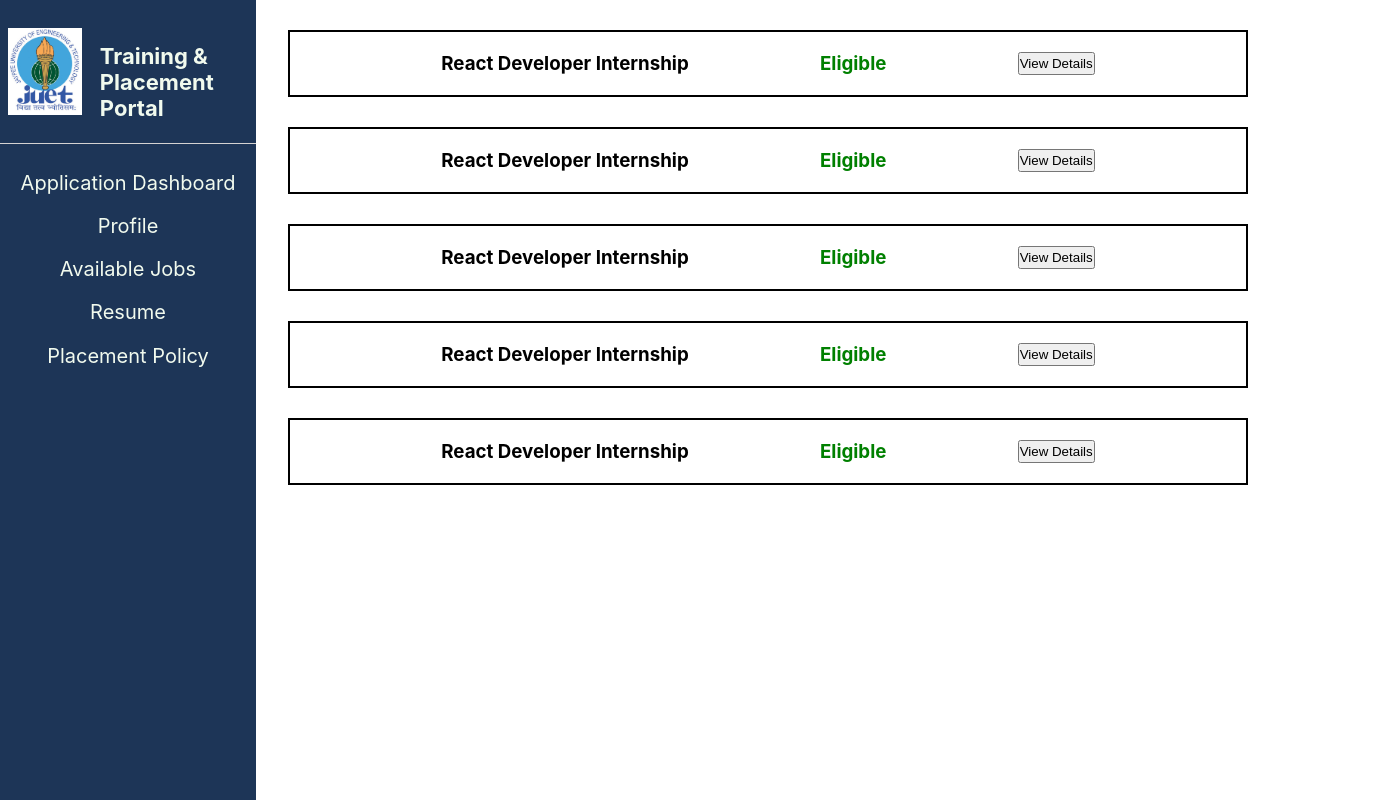
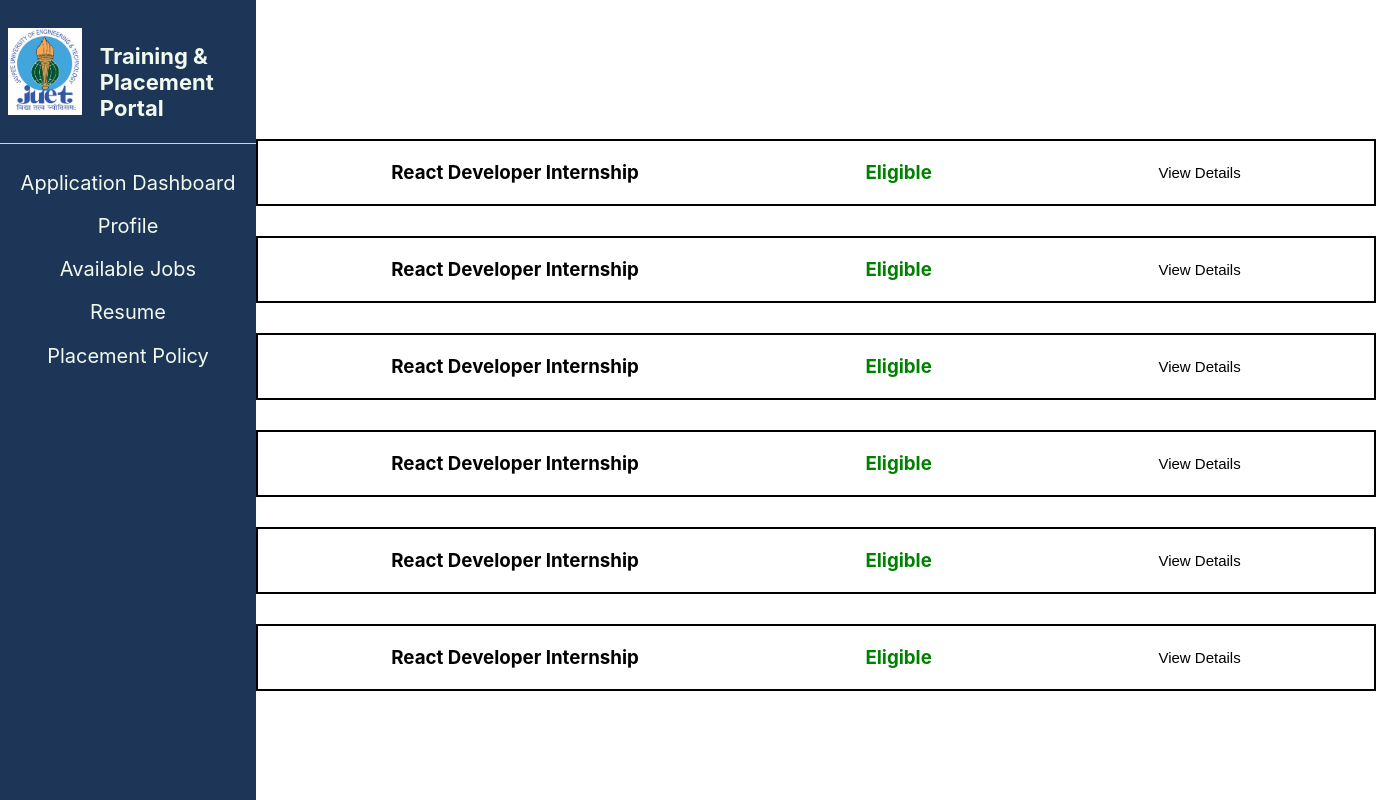
Before and after one commit to 2ybaryl/TnP_Portal_Frontend, a React (Create React App) app: page /jobs in a window 1280 px wide. Shown: the whole page, 1376 px wide, since content can reach past the window. Built offline with nearby package versions, Linux system fonts and the light colour scheme.

Commit message:
Job Description Widget completed

```diff
--- a/src/components/Routes/AvailableJobs.js
+++ b/src/components/Routes/AvailableJobs.js
@@ -17,6 +17,7 @@ class AvailableJobs extends React.Component {
                     <JobDescription/>
                     <JobDescription/>
                     <JobDescription/>
+                    <JobDescription/>
                 </div>
             </div>
         </div>
--- a/src/components/commons/JobDescription.js
+++ b/src/components/commons/JobDescription.js
@@ -1,30 +1,38 @@
-import React from "react";
+import React,{useState} from 'react'
 import '../stylesheets/AvailableJobs.css'
-class JobDescription extends React.Component {
-    render() {
-        const display = event =>{
+
+    function JobDescription() {
+        /* const display = event =>{
             event.currentTarget.style.color = 'red';
             event.currentTarget.style.display = 'block';
             document.getElementsByClassName("jdw-top").style.color = "red";
-        };
+        }; */
+        const [show,setShow]=useState(false)
         return (
             <section id="JobDescription">
-                <div className="jdw">
-                        <div className="jdw-top">
+            {/*     <div className="App">
+                {
+                        show?<h1>Hello World !</h1>:null
+                } <button onClick={()=>setShow(!show)} >Toggle</button> </div> */}
+                <div className="jdw">{
+
+                    show?<div className="hidden">
+                        <h5>Name of the Company: Netflix</h5>
+                        <h5>Hiring Position: </h5>
+                        <h5>Salary/Stipend: </h5>
+                        <h5>Elgibility Criteria: </h5>
+                        <h5>Process of Hiring: </h5>
+                    </div>:null
+                }
+                  <div className="jdw-top">
                         <h3 className="Job-title">React Developer Internship</h3>
                         <h3 className="Job-status">Eligible</h3>
-                        <button className="showDetails" onClick={display}>View Details</button>
-                        </div>
-                        <div className="hidden">
-                            <h5>Name of the Company: Netflix</h5>
-                            <h5>Hiring Position: </h5>
-                            <h5>Salary/Stipend: </h5>
-                            <h5>Elgibility Criteria: </h5>
-                            <h5>Process of Hiring: </h5>
-                        </div>
+                        <button className="showDetails" onClick={()=>setShow(!show)}>View Details</button>
+                  </div>
+
                     </div>
             </section>
         );
     }
-}
+
 export default JobDescription;
--- a/src/components/stylesheets/AvailableJobs.css
+++ b/src/components/stylesheets/AvailableJobs.css
@@ -1,25 +1,37 @@
 .aj .right-section{
   margin-left: auto;
   margin-right: auto;
+  display: flex;
+  flex-direction: column;
+  justify-content: center;
+}
+.jdw{
+    display: flex;
+    flex-direction: column-reverse;
+    height: auto;
 }
 .jdw-top{
-
     color: black;
     display: flex;
     flex-direction: row;
-    justify-content: space-evenly;
-    width: 120vh;
+    justify-content: space-around;
+    width: 140vh;
     border: 2px solid black;
     height: 10%;
     padding: 20px;
     margin-top: 30px;
 }
+
 .Job-status{
     color: green;
 }
 .hidden{
-    color: azure;
     border: 2px solid black;
     border-top: none;
-    display:none;
 }
+.showDetails{
+    background-color: white;
+    border: none;
+    cursor: pointer;
+    font-size: 15px;
+}
```
